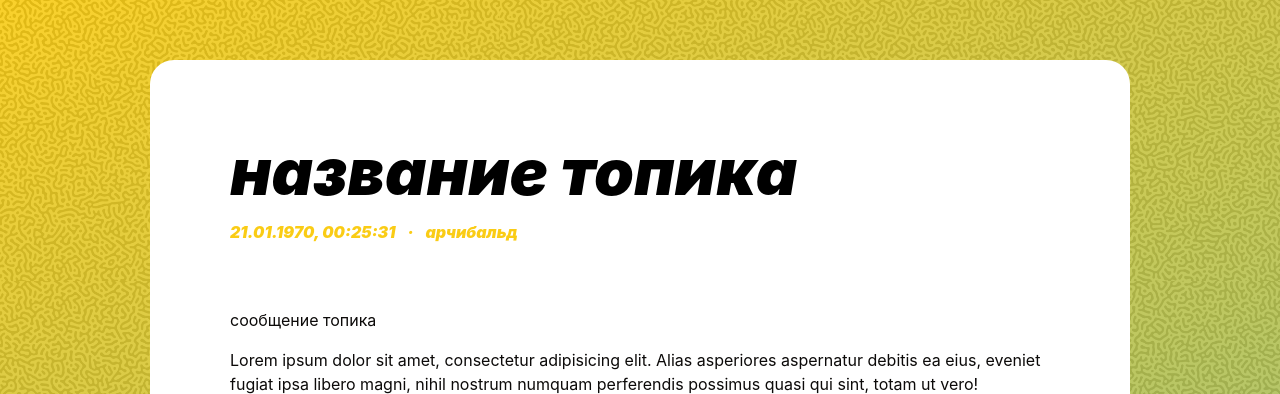
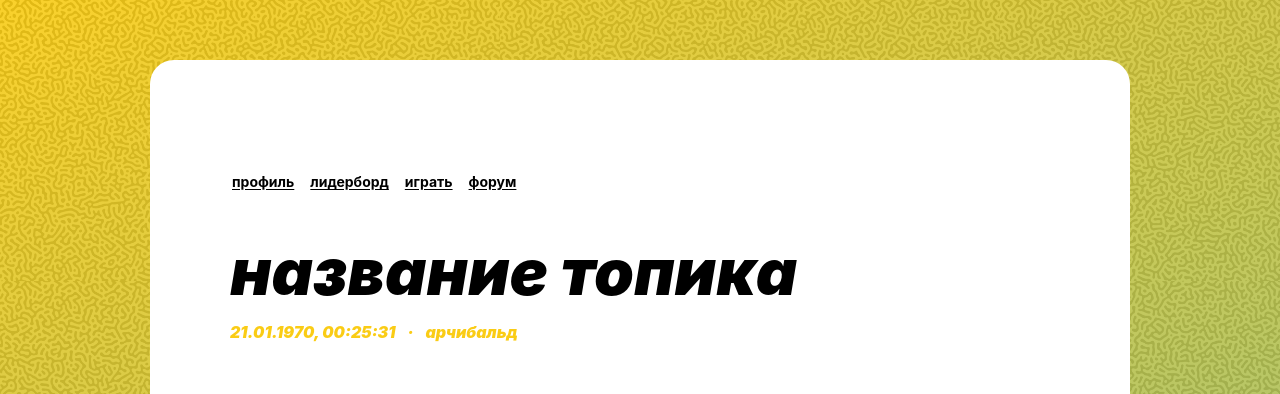
Before and after one commit to Waldo33/middle.game.praktikum.yandex, a React (Vite) app in the folder packages/client/: page /forum/1 in a window 1280 px wide. Shown: the top 394 px of the page. Built offline with nearby package versions, Linux system fonts and the light colour scheme; no server answers.

Commit message:
ui improvements

```diff
--- a/packages/client/src/pages/ForumPage/ui/ForumPage.tsx
+++ b/packages/client/src/pages/ForumPage/ui/ForumPage.tsx
@@ -7,6 +7,7 @@ import { ROUTES } from '@shared/config/routes'
 import { ForumListItem } from '../model/types'
 import { ForumTable } from './ForumTable'
 import { ForumPagination } from './ForumPagination'
+import { Menu } from '@widgets/menu/Menu'
 
 const mockForumData: ForumListItem[] = [
   {
@@ -57,7 +58,14 @@ const mockForumData: ForumListItem[] = [
 export const ForumPage: FC = () => {
   return (
     <main>
-      <div className="grid sm:grid-cols-2 sm:items-center gap-6 mb-12 lg:mb-16">
+      <Menu
+        links={[
+          { url: ROUTES.PROFILE, label: 'профиль' },
+          { url: ROUTES.LEADERBOARD, label: 'лидерборд' },
+          { url: ROUTES.GAME, label: 'играть' },
+        ]}
+      />
+      <div className="grid sm:grid-cols-2 sm:items-center gap-6 my-8 lg:my-12">
         <h1 className="m-0">форум</h1>
         <div className="sm:text-right sm:mt-1">
           <Button asChild>
--- a/packages/client/src/pages/ForumTopicPage/ui/ForumTopicPage.tsx
+++ b/packages/client/src/pages/ForumTopicPage/ui/ForumTopicPage.tsx
@@ -3,6 +3,8 @@ import { Comment, Topic } from '../model/types'
 import { Comments } from './Comments'
 import { Message } from './Message'
 import { CommentForm } from './CommentForm'
+import { ROUTES } from '@shared/config/routes'
+import { Menu } from '@widgets/menu/Menu'
 
 const message: Topic = {
   title: 'название топика',
@@ -54,6 +56,14 @@ const comments: Comment[] = [
 export const ForumTopicPage: FC = () => {
   return (
     <main>
+      <Menu
+        links={[
+          { url: ROUTES.PROFILE, label: 'профиль' },
+          { url: ROUTES.LEADERBOARD, label: 'лидерборд' },
+          { url: ROUTES.GAME, label: 'играть' },
+          { url: ROUTES.FORUM, label: 'форум' },
+        ]}
+      />
       <Message topic={message} />
       <Comments list={comments} />
       <CommentForm />
--- a/packages/client/src/pages/ForumTopicPage/ui/Message.tsx
+++ b/packages/client/src/pages/ForumTopicPage/ui/Message.tsx
@@ -10,7 +10,7 @@ interface MessageProps {
 export const Message: FC<MessageProps> = ({ topic }) => {
   return (
     <>
-      <div className="mb-12 lg:mb-16">
+      <div className="my-12">
         <h1 className="mb-4">{topic.title}</h1>
         <MessageDetails date={topic.date} author={topic.author} />
       </div>
--- a/packages/client/src/widgets/intro/Intro.tsx
+++ b/packages/client/src/widgets/intro/Intro.tsx
@@ -5,12 +5,18 @@ import s from './Intro.module.scss'
 import { cn } from '@shared/lib/utils'
 import { Menu } from '@widgets/menu/Menu'
 import { ROUTES } from '@shared/config/routes'
+import { useSelector } from 'react-redux'
+import { selectUser } from '@processes/auth/model/selectors'
 
 export const Intro: FC = () => {
+  const user = useSelector(selectUser)
+  if (!user) return null
+  const firstName = user.first_name
+
   return (
     <section className={s['intro']}>
       <h2 className={cn(s['title'], 'h1')}>
-        <span>привет,</span> username
+        <span>привет,</span> {firstName}
       </h2>
       <div className={s['score']}>
         <div className={s['num']}>42</div>
--- a/packages/client/src/widgets/menu/Menu.tsx
+++ b/packages/client/src/widgets/menu/Menu.tsx
@@ -16,7 +16,7 @@ export const Menu: FC<MenuProps> = ({ links }) => {
     <nav className={s['menu']}>
       <ul>
         {links.map(({ url, label }, index) => (
-          <li>
+          <li key={index}>
             <Link to={url}>{label}</Link>
           </li>
         ))}
```
